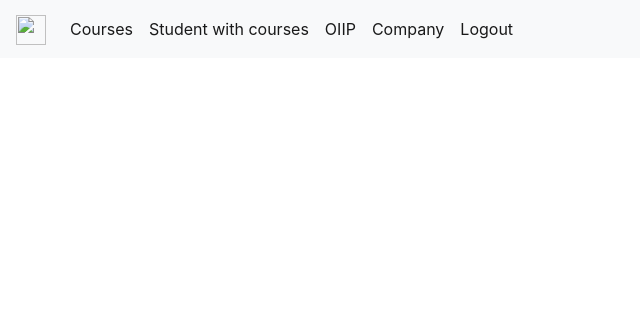
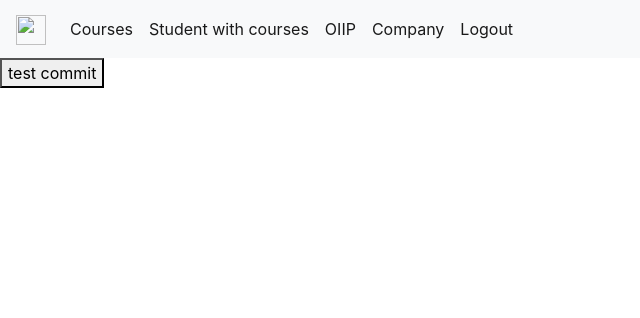
Before and after one commit to 15017206/iprep, a PHP site: page /iprep/graceyap_dashboard.php in a window 1280 px wide. Shown: the top 318 px of the page, without its empty margins (0-640 px from the left). Run offline with PHP 8.4, Linux system fonts and the light colour scheme; some libraries are stand-ins or nearby versions.

Commit message:
update2(glenn)

```diff
--- a/graceyap_dashboard.php
+++ b/graceyap_dashboard.php
@@ -14,7 +14,7 @@ and open the template in the editor.
         ?>
     </head>
     <body>
-
+        <button>test commit</button>
         <!--Modal for OIIP to student-->
 
         <!--Sample Modal for OIIP-->
```
